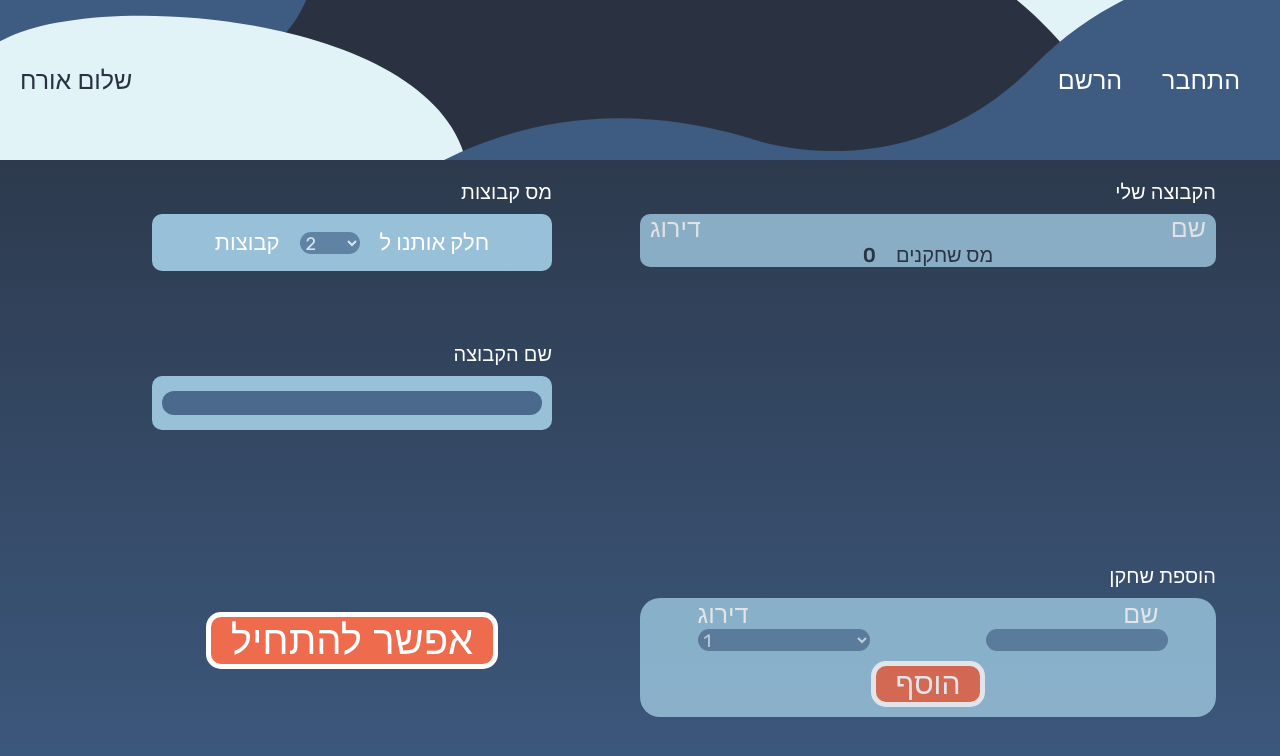
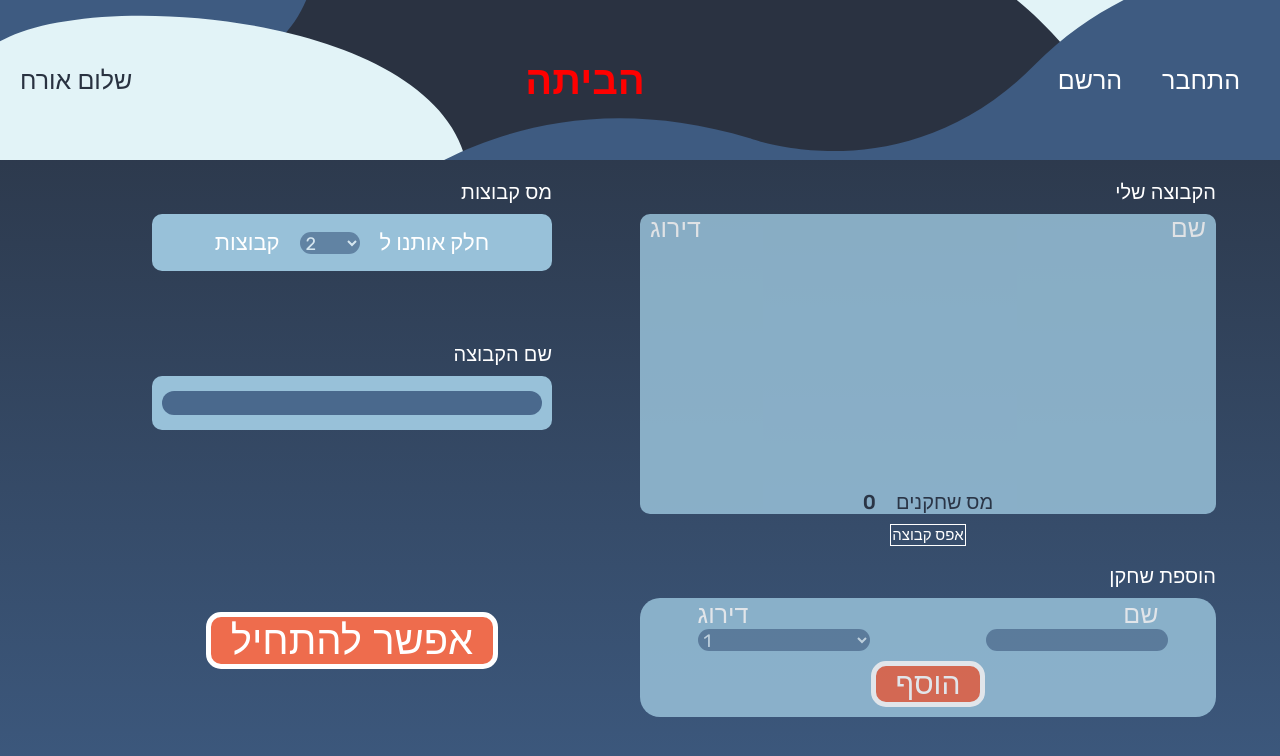
Before and after one commit to eitanzimmerman/teams-generator, a React (Create React App) app: page /play in a window 1280 px wide. Shown: the top 756 px of the page. Built offline with nearby package versions, Linux system fonts and the light colour scheme.

Commit message:
added reset players button  in main page and added player counter below player list component

```diff
--- a/src/components/header/header.component.jsx
+++ b/src/components/header/header.component.jsx
@@ -33,7 +33,7 @@ const Header = () => {
     <div className='test'>
         <div className='header'>
                 <span className='header-sign'>{userContext.currentUser ? <Link to='/play/me' className='user-welcome'> <UserIcon className='user-welcome-icon'/> <p>שלום {userContext.currentUser.user.name}</p> </Link> : <p className='user-welcome'>שלום אורח</p>}</span>
-                <h1><Link to="/">הביתה</Link></h1>
+                <h1><Link to="/"><h1 style={{color:'red'}}>הביתה</h1></Link></h1>
             {
                 userContext.currentUser ?
                 <div className='header-sign'>
--- a/src/components/players-list/players-list.styles.scss
+++ b/src/components/players-list/players-list.styles.scss
@@ -3,11 +3,12 @@
 .list-container{
     display: flex;
     flex-direction: column;
+
     background-color: $blue-2;
     opacity: 0.85;
     border-radius: 1rem;
     max-height: 30rem;
-    // min-height: 30rem;
+    min-height: 30rem;
 
 
 
@@ -33,6 +34,7 @@
     }
     .list-footer {
         justify-content: center;
+        margin-top: auto;
     }
 
     .players-list-items{
--- a/src/pages/main/main.component.jsx
+++ b/src/pages/main/main.component.jsx
@@ -98,6 +98,7 @@ const MainPage = ({history}) => {
             <div className='box b-2'>
                 <span className='features-titles'>הקבוצה שלי</span>
                 <PlayersList removeItemFromList={removeItemFromList} players={players}/>
+                <span style={{alignSelf:'center', marginTop: '1rem', fontSize:'1.5rem', color:'white', border: '1px solid white', padding: '.11rem'}} onClick={() => setPlayers([])}>אפס קבוצה</span>
             </div>
             <div className='box b-3'>
                 <div className='generate-button'>
```
